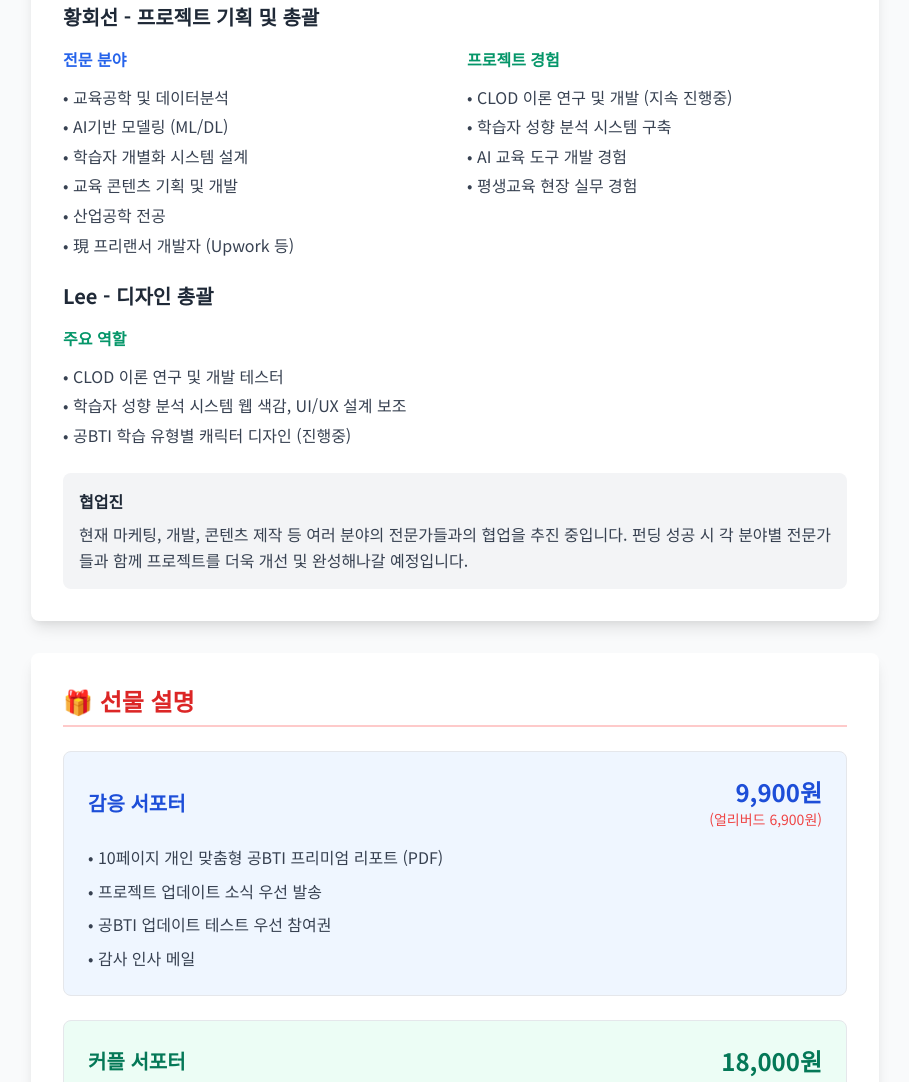
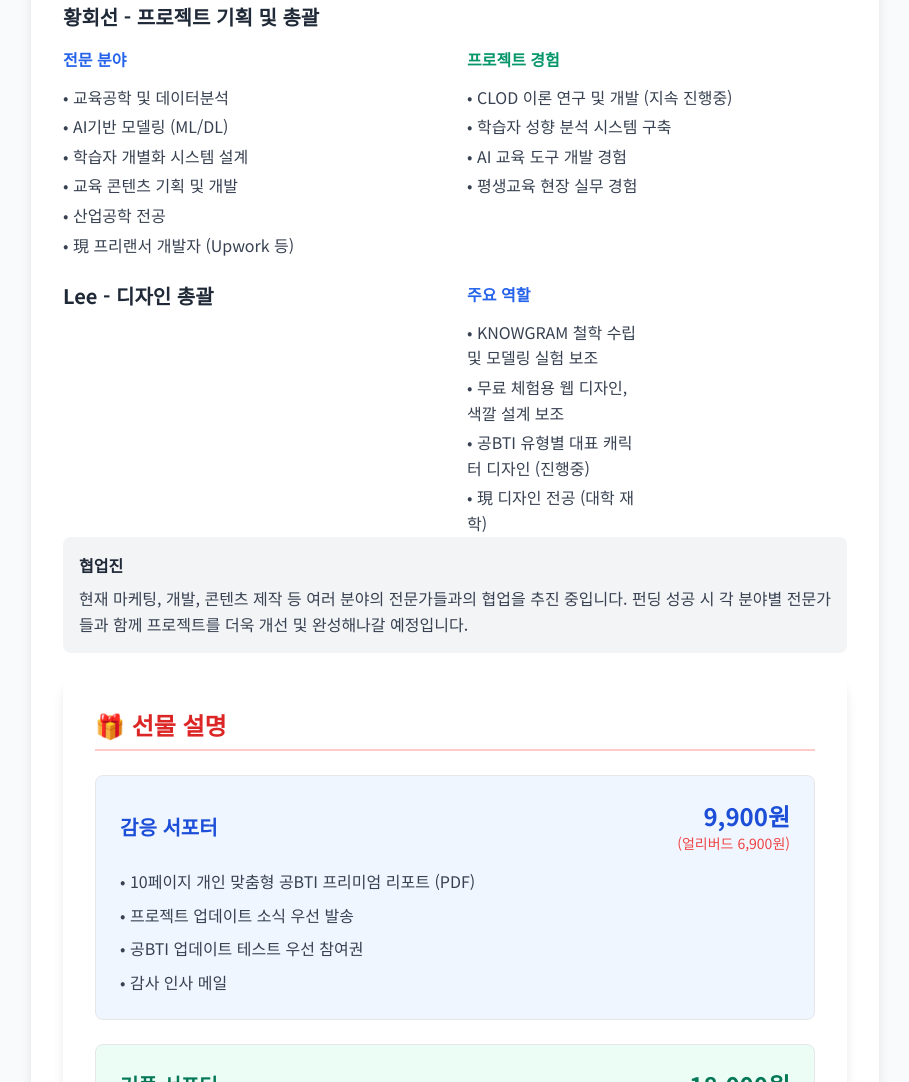
Before and after one commit to HHSsub/knowgram, a plain HTML site: page index.html in a window 1280 px wide. Shown: the part 3746-4828 px from the top of the page, without its empty margins (185-1094 px from the left). Drawn offline with nearby package versions, Linux system fonts and the light colour scheme.

Commit message:
Update index.html

```diff
--- a/index.html
+++ b/index.html
@@ -299,17 +299,15 @@
                                 <li>• 평생교육 현장 실무 경험</li>
                             </ul>
                         </div>
-                    </div>
-                </div>
-                <div class="mb-6">
                     <h4 class="text-xl font-semibold mb-4 text-gray-800">Lee - 디자인 총괄</h4>
                     <div class="grid md:grid-cols-2 gap-6">
                         <div>
-                            <h5 class="font-semibold mb-3 text-green-600">주요 역할</h5>
+                            <h5 class="font-semibold mb-3 text-blue-600">주요 역할</h5>
                             <ul class="space-y-1 text-gray-700">
-                                <li>• CLOD 이론 연구 및 개발 테스터</li>
-                                <li>• 학습자 성향 분석 시스템 웹 색감, UI/UX 설계 보조</li>
-                                <li>• 공BTI 학습 유형별 캐릭터 디자인 (진행중) </li>
+                                <li>• KNOWGRAM 철학 수립 및 모델링 실험 보조</li>
+                                <li>• 무료 체험용 웹 디자인, 색깔 설계 보조</li>
+                                <li>• 공BTI 유형별 대표 캐릭터 디자인 (진행중) </li>
+                                <li>• 現 디자인 전공 (대학 재학)</li>
                             </ul>
                         </div>
                     </div>
```
